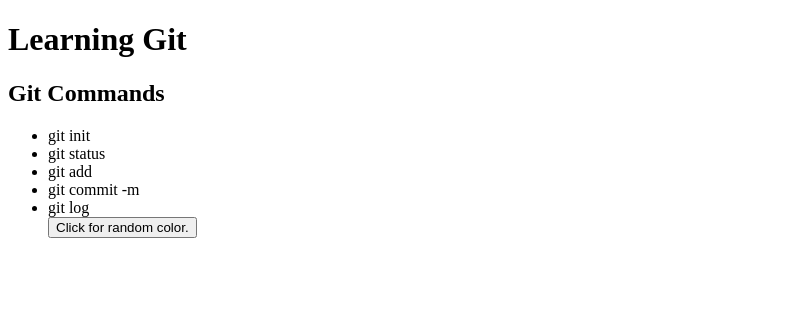
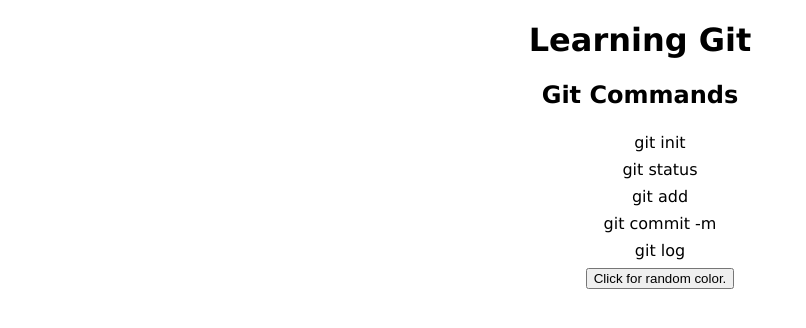
Before and after one commit to jguil429/LearningGit, a plain HTML site: page index.html in a window 1280 px wide. Shown: the whole page, without its empty margins (0-806 px from the left). Drawn offline with Linux system fonts and the light colour scheme.

Commit message:
add basic styles

```diff
--- /dev/null
+++ b/app.css
@@ -0,0 +1,29 @@
+body {
+    /* display: flex;
+    justify-content: center;
+    align-items: center; */
+    height: 100vh;
+}
+
+h1 {
+    display: flex;
+    justify-content: center;
+    align-items: center;
+    font-size: 15 rem;
+    font-family: Verdana, Geneva, Tahoma, sans-serif;
+}
+
+h2 {
+    display: flex;
+    justify-content: center;
+    align-items: center;
+    font-family: Verdana, Geneva, Tahoma, sans-serif;
+}
+
+li {
+    display: flex;
+    justify-content: center;
+    align-items: center;
+    font-family: Verdana, Geneva, Tahoma, sans-serif;
+    padding: .25rem;
+}
--- a/index.html
+++ b/index.html
@@ -3,6 +3,7 @@
 <head>
     <meta charset="UTF-8">
     <meta name="viewport" content="width=device-width, initial-scale=1.0">
+    <link href="app.css" rel="stylesheet">
     <title>Learning Git</title>
 </head>
 <body>
@@ -14,8 +15,9 @@
         <li>git add</li>
         <li>git commit -m</li>
         <li>git log</li>
-        <button>Click for random color.</button>
+        <li><button>Click for random color.</button></li>
     </ul>
+
     <script src="app.js"></script>
 </body>
 </html>
```
